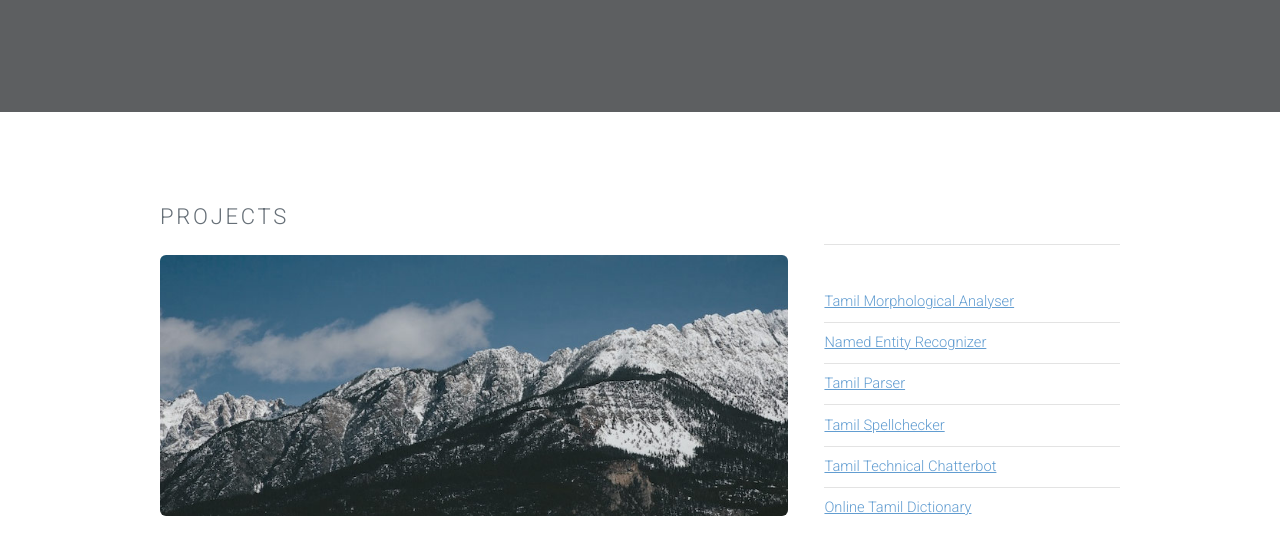
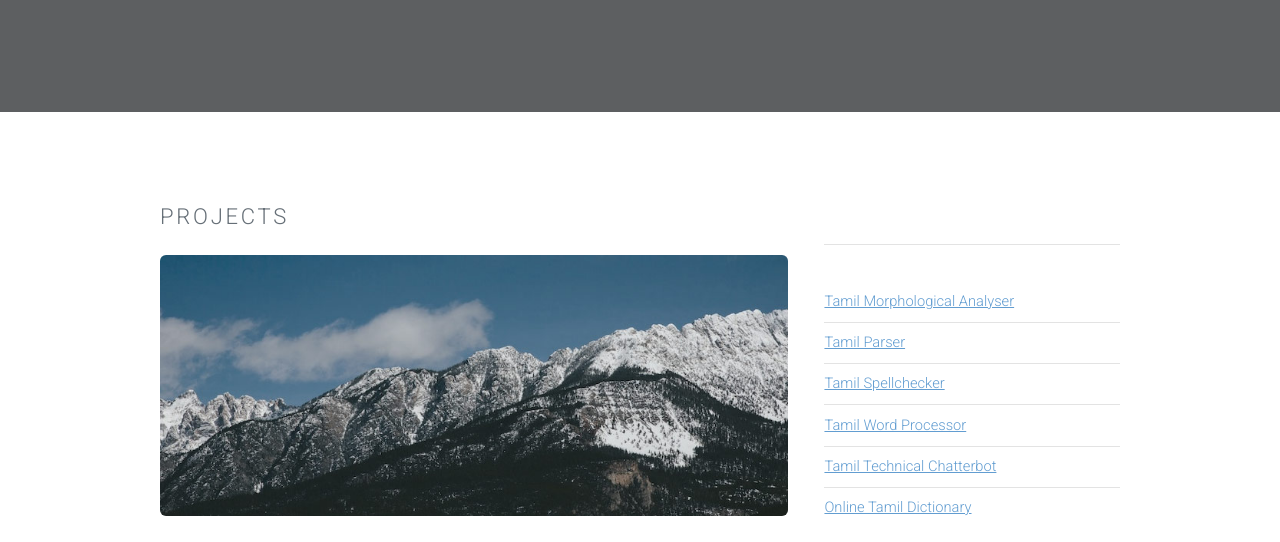
Before and after one commit to tacola-auceg/tacola-auceg.github.io, a plain HTML site: page index.html in a window 1280 px wide. Shown: the part 222-764 px from the top of the page. Drawn offline with Linux system fonts and the light colour scheme.

Commit message:
added projects

```diff
--- a/index.html
+++ b/index.html
@@ -52,10 +52,10 @@
 							<hr />
 							<section>
 								<ul class="alt">
-									<li><a href="#">Tamil Morphological Analyser</a></li>
-									<li><a href="#">Named Entity Recognizer</a></li>
-									<li><a href="#">Tamil Parser</a></li>
-									<li><a href="#">Tamil Spellchecker</a></li>
+									<li><a href="https://github.com/tacola-auceg/morpha_ta">Tamil Morphological Analyser</a></li>
+									<li><a href="https://github.com/tacola-auceg/parser_ta">Tamil Parser</a></li>
+									<li><a href="https://github.com/tacola-auceg/spellchecker_ta">Tamil Spellchecker</a></li>
+									<li><a href="#">Tamil Word Processor</a></li>
 									<li><a href="#">Tamil Technical Chatterbot</a></li>
 									<li><a href="#">Online Tamil Dictionary</a></li>
 								</ul>
```
